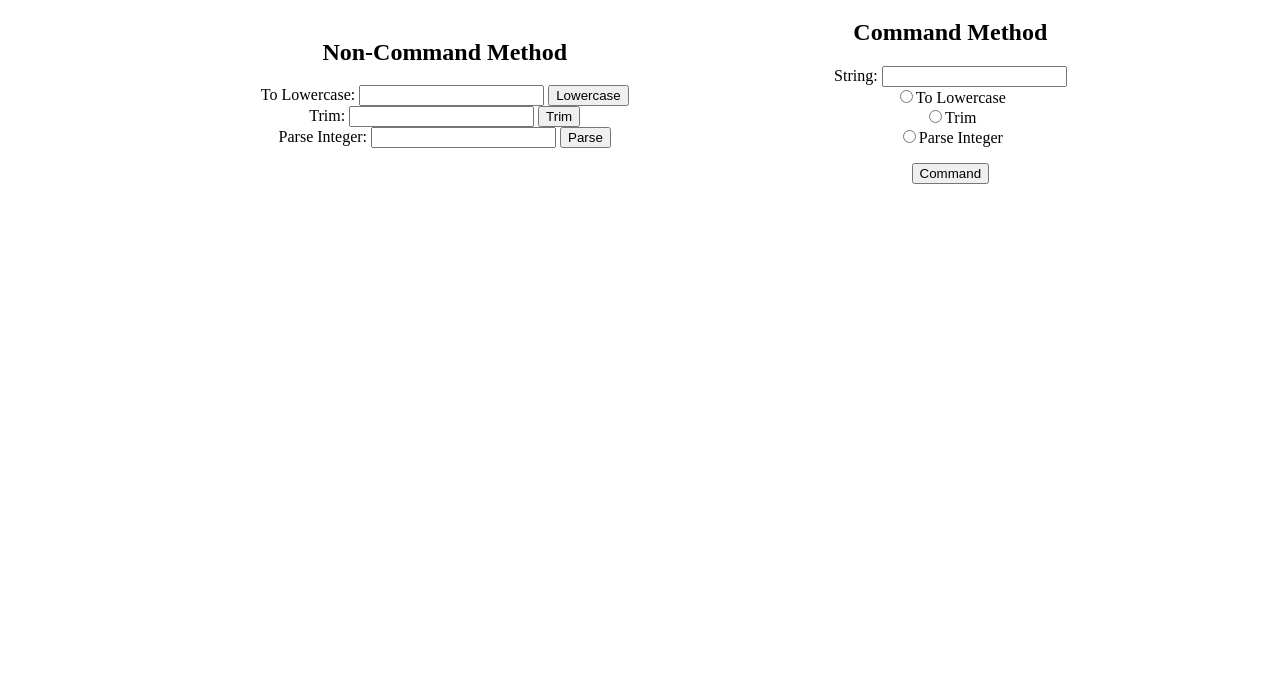
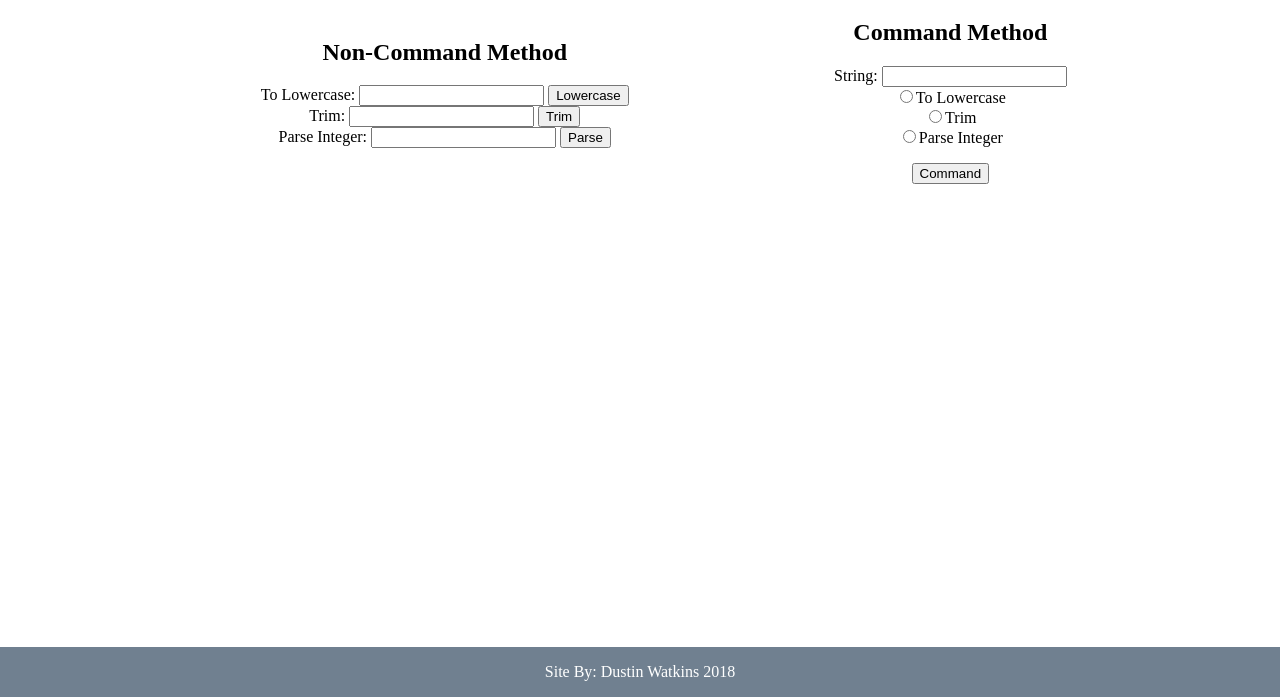
Before and after one commit to dustintwatkins/Typescript-Node.js, a website: page public/index.html in a window 1280 px wide. Shown: the part 103-800 px from the top of the page. Drawn offline with nearby package versions, Linux system fonts and the light colour scheme.

Commit message:
added a lil style
;

```diff
--- a/public/index.html
+++ b/public/index.html
@@ -41,6 +41,9 @@
           <input type="submit" value="Command" ng-click = 'command()'>
       </div>
   </div>
+    <div class="footer">
+        <p>Site By: Dustin Watkins 2018</p>
+    </div>
 </div>
 </body>
 <script>var app = angular.module('myApp', []);
@@ -169,5 +172,14 @@ app.controller('appCtrl', ['$scope', '$http', function ($scope, $http) {
     li a:hover:not(.active) {
         background-color: #111;
     }
+    .footer {
+        position: fixed;
+        left: 0;
+        bottom: 0;
+        width: 100%;
+        background-color: slategrey;
+        color: white;
+        text-align: center;
+    }
 </style>
 </html>
```
